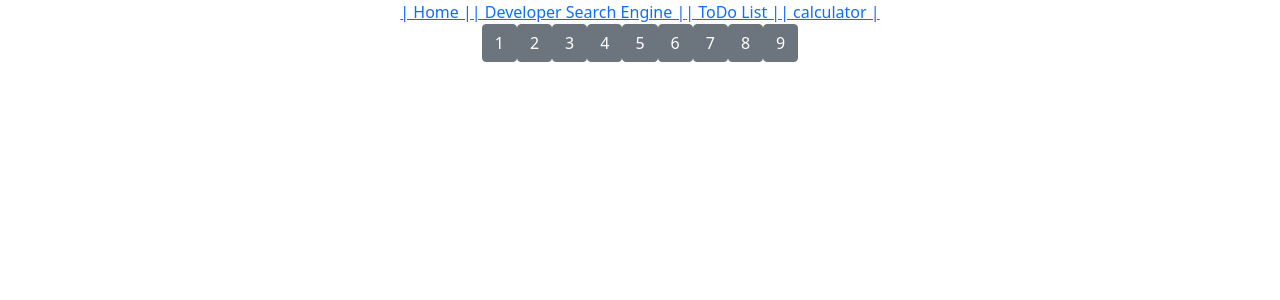
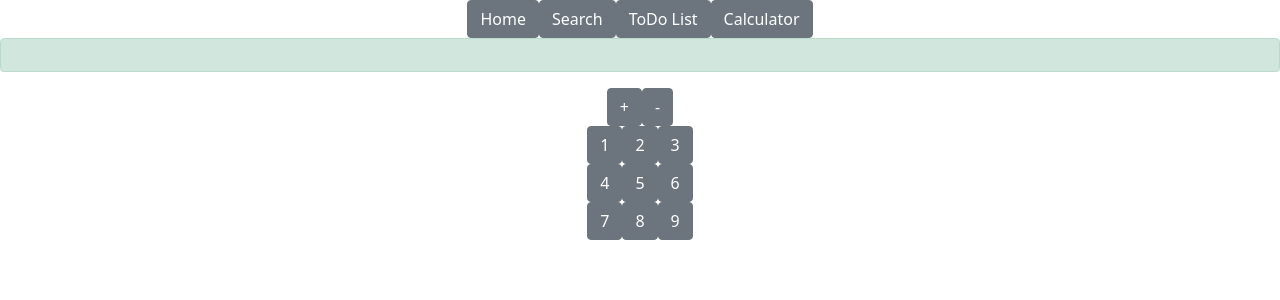
Before and after one commit to JacobWencloff/TasQues, a React (Create React App) app: page /calculator in a window 1280 px wide. Shown: the top 300 px of the page. Built offline with nearby package versions, Linux system fonts and the light colour scheme.

Commit message:
gave the ToDo list a Table to display data to

```diff
--- a/src/App.js
+++ b/src/App.js
@@ -13,10 +13,10 @@ function App() {
   return (
     <div className="App">
       <nav>
-        <Link to="">|   Home   |</Link>
-        <Link to='/search'>|   Developer Search Engine   |</Link>
-        <Link to='/todoList'>|   ToDo List   |</Link>
-        <Link to='/calculator'>|   calculator   |</Link>
+        <Link to=""><Button>Home</Button></Link>
+        <Link to='/search'><Button>Search</Button></Link>
+        <Link to='/todoList'><Button>ToDo List</Button></Link>
+        <Link to='/calculator'><Button>Calculator</Button></Link>
       </nav>
       <main>
         <Routes>
--- a/src/Components/Calculator.js
+++ b/src/Components/Calculator.js
@@ -1,21 +1,42 @@
 import React from 'react'
-import {Button} from 'reactstrap'
+import { Button, Alert } from 'reactstrap'
+import { useState } from 'react'
 
 export default function Calculator() {
+  let [functionLine, setFunctionLine] = useState({
+    sign: "",
+    num: 0,
+    res: 0,
+  })
 
+  const handleNum = (e) =>{
+    e.preventDefault()
+    console.log()
+
+  }
+  const handleOp = (e) =>{
+
+  }
 
 
   return (
-   <div>
-     <Button>1</Button>
-     <Button>2</Button>
-     <Button>3</Button>
-     <Button>4</Button>
-     <Button>5</Button>
-     <Button>6</Button>
-     <Button>7</Button>
-     <Button>8</Button>
-     <Button>9</Button>
-   </div>
+    <div>
+      <Alert>
+
+      </Alert>
+      <div>
+        <Button onClick={handleOp}>+</Button>
+        <Button onClick={handleOp}>-</Button><br/>
+        <Button onClick={handleNum}>1</Button>
+        <Button onClick={handleNum}>2</Button>
+        <Button onClick={handleNum}>3</Button><br/>
+        <Button onClick={handleNum}>4</Button>
+        <Button onClick={handleNum}>5</Button>
+        <Button onClick={handleNum}>6</Button><br/>
+        <Button onClick={handleNum}>7</Button>
+        <Button onClick={handleNum}>8</Button>
+        <Button onClick={handleNum}>9</Button>
+      </div>
+    </div>
   )
 }
--- a/src/Components/ToDoList.js
+++ b/src/Components/ToDoList.js
@@ -1,5 +1,6 @@
 import React from 'react'
 import { useState } from 'react'
+import { Table } from 'reactstrap'
 
 export default function ToDoList() {
     const [listItem, setNewListItem] = useState('')
@@ -21,7 +22,7 @@ export default function ToDoList() {
 
     const mappedList = list.map((item, i) => {
         return (
-            <li>{item}</li>
+            <tr>{item}</tr>
         )
     })
 
@@ -33,9 +34,13 @@ export default function ToDoList() {
                 <input onChange={handleChange} type="text" value={listItem} placeholder='Enter New Item...'></input>
                 <input type='submit' value="submit"></input>
             </form>
-            <ul>
+            <Table>
+                <tr>
+                    <th>Header</th>
+                </tr>
                 {mappedList}
-            </ul>
+            </Table>
+
         </div>
     )
 }
```
